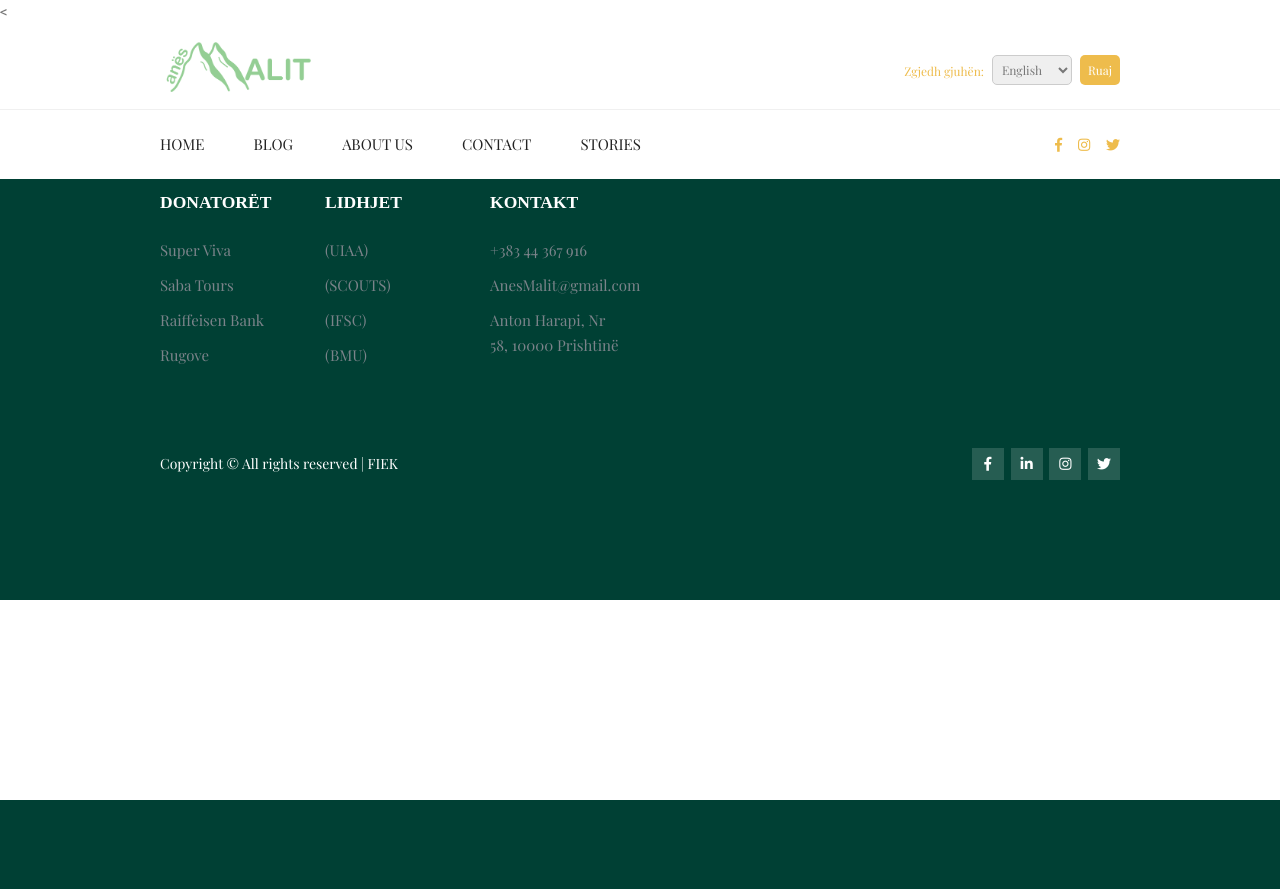
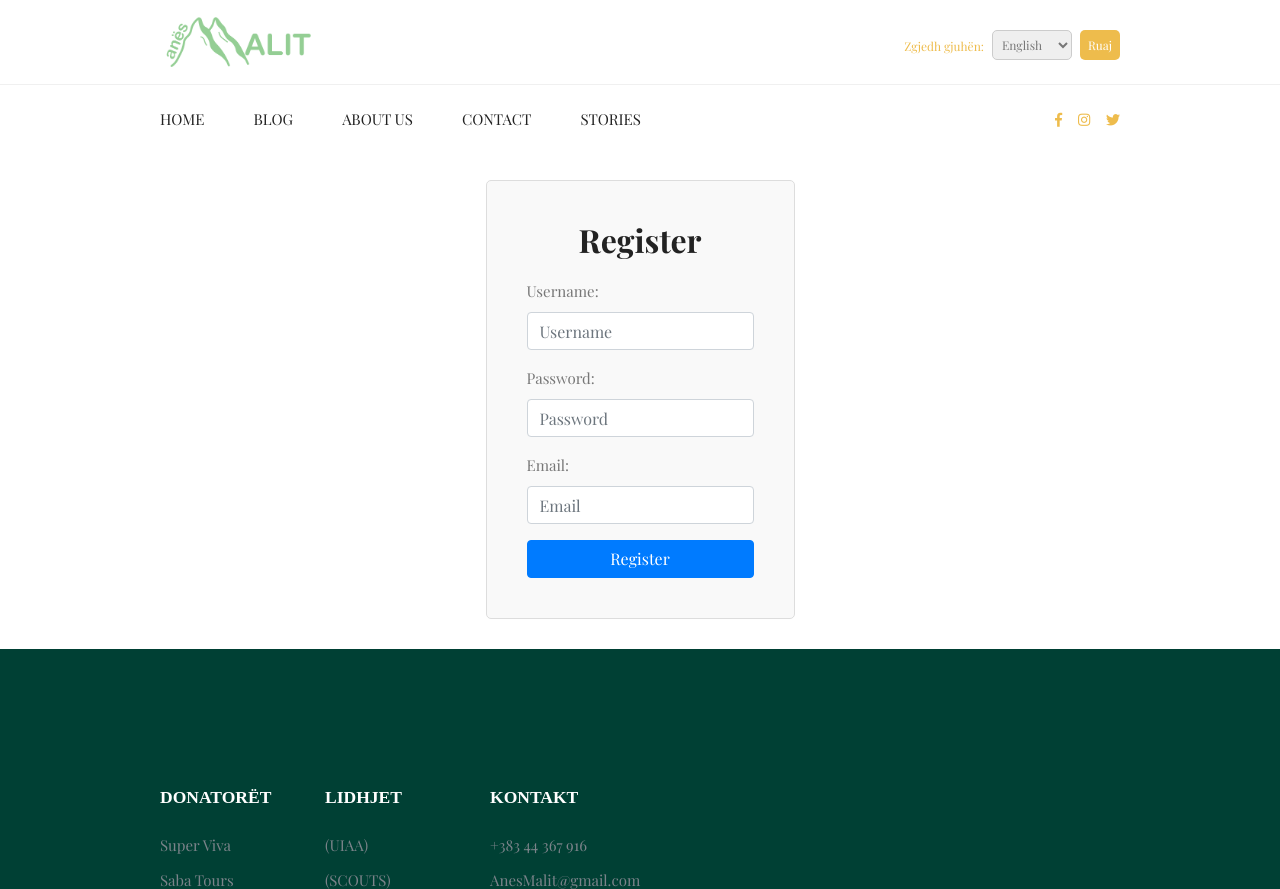
Before and after one commit to didiellzaza/AnesMalit_Web2, a PHP site: page /views/user/register.php in a window 1280 px wide. Shown: the top 889 px of the page. Before the commit the page ends 800 px from the top, so only its background shows below. Run offline with PHP 8.4, Linux system fonts and the light colour scheme; some web fonts are replaced.

Commit message:
register file

```diff
--- a/views/layouts/header.php
+++ b/views/layouts/header.php
@@ -1,4 +1,4 @@
-< <!--Pjesa e Header-->
+ <!--Pjesa e Header-->
     <header class="header_area">
         <div class="header-top">
             <div class="container">
--- a/views/user/register.php
+++ b/views/user/register.php
@@ -1,15 +1,10 @@
 <?php
-
 if (session_status() === PHP_SESSION_NONE) {
     session_start();
 }
 
-
 $currentPage = basename($_SERVER['SCRIPT_NAME']);
-
-
 $language = isset($_SESSION['language']) ? $_SESSION['language'] : 'en';
-
 
 if ($_SERVER['REQUEST_METHOD'] === 'POST' && isset($_POST['language'])) {
     $language = $_POST['language'];
@@ -30,20 +25,55 @@ if ($_SERVER['REQUEST_METHOD'] === 'POST' && isset($_POST['language'])) {
     <link rel="stylesheet" href="../../libs/fontawesome/css/all.min.css">
     <link rel="stylesheet" href="../../libs/themify-icons/themify-icons.css">
     <link rel="stylesheet" href="../../libs/linericon/stylee.css">
-
     <link rel="stylesheet" href="../../css/style.css">
     <link rel="stylesheet" href="../../css/langstyle.css">
+    <style>
+        .form-wrapper {
+            padding-top: 180px;
+            padding-bottom:30px;
+            display: flex;
+            justify-content: center;
+        }
+        .form-container {
+            max-width: 400px;
+            padding: 40px;
+            border: 1px solid #ddd;
+            border-radius: 5px;
+            background-color: #f9f9f9;
+        }
+        .form-container h2 {
+            text-align: center;
+            margin-bottom: 20px;
+        }
+    </style>
 </head>
 
 <body>
     <?php include '../layouts/header.php'; ?>
-    <form action="register.php" method="POST">
-        <input type="text" name="username" placeholder="Username" required>
-        <input type="password" name="password" placeholder="Password" required>
-        <input type="email" name="email" placeholder="Email" required>
-        <input type="submit" value="Register">
-    </form>
+
+    <div class="form-wrapper">
+        <div class="form-container">
+            <h2>Register</h2>
+            <form action="register.php" method="POST">
+                <div class="form-group">
+                    <label for="username">Username:</label>
+                    <input type="text" id="username" name="username" class="form-control" placeholder="Username" required>
+                </div>
+                <div class="form-group">
+                    <label for="password">Password:</label>
+                    <input type="password" id="password" name="password" class="form-control" placeholder="Password" required>
+                </div>
+                <div class="form-group">
+                    <label for="email">Email:</label>
+                    <input type="email" id="email" name="email" class="form-control" placeholder="Email" required>
+                </div>
+                <button type="submit" class="btn btn-primary btn-block">Register</button>
+            </form>
+        </div>
+    </div>
+
     <?php include '../layouts/footer.php'; ?>
+
     <script src="../../libs/jquery/jquery-3.2.1.min.js"></script>
     <script src="../../libs/bootstrap/bootstrap.bundle.min.js"></script>
     <script src="../../js/main.js"></script>
```
